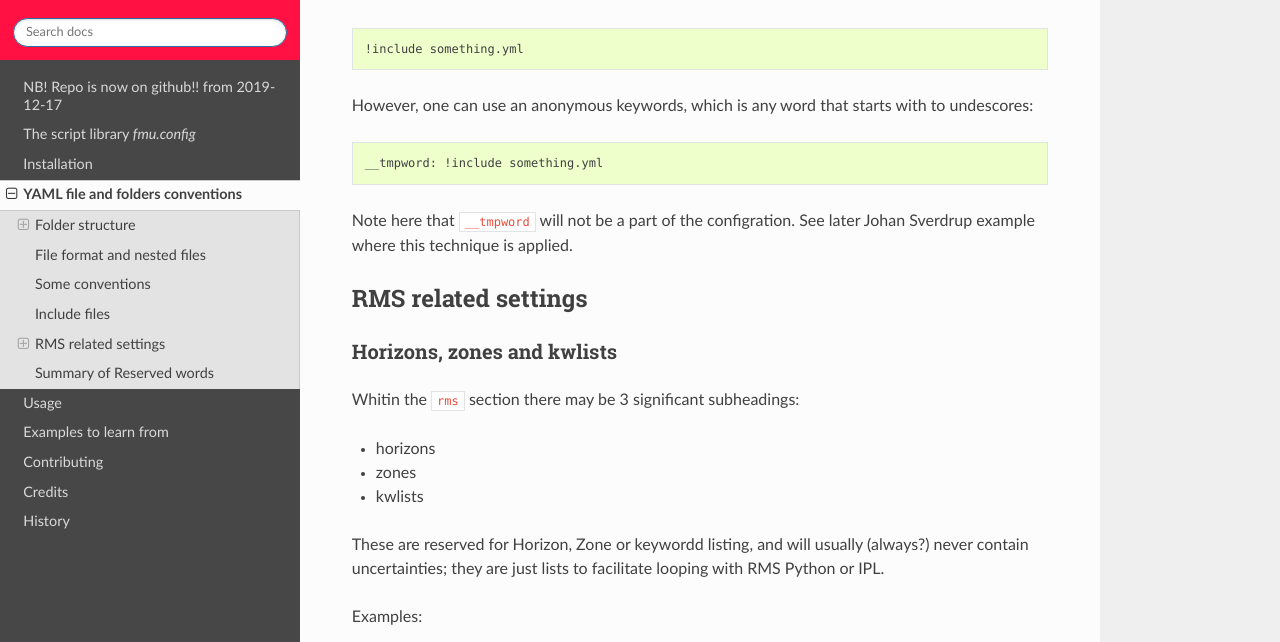
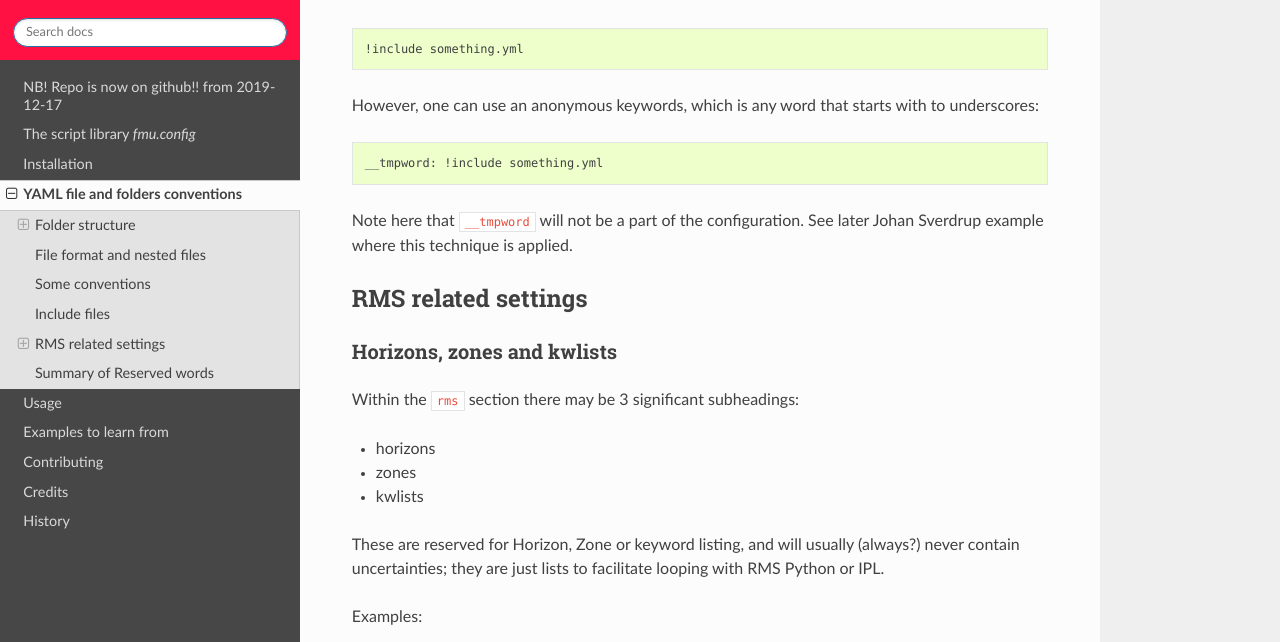
Before and after one commit to equinor/fmu-config, a Sphinx documentation site: the page built from docs/yamlformat.rst, in a window 1280 px wide and 1400 px high, scrolled down 2625 px. Shown: the part 162-804 px from the top of the window. Built offline with Sphinx 7.4.7 and the Read the Docs theme 2.0.0, drawn with Linux system fonts in a browser that asks for light colours; pages that are not in the unit, such as notebooks, are missing from menus; the version number could not be read and is left out; some of the changed text lies outside the part shown.

Commit message:
Correct typos in rst files

```diff
--- a/docs/yamlformat.rst
+++ b/docs/yamlformat.rst
@@ -139,12 +140,12 @@ This variant is not allowed::
 
   !include something.yml
 
-However, one can use an anonymous keywords, which is any word that starts with to undescores::
+However, one can use an anonymous keywords, which is any word that starts with to underscores::
 
   __tmpword: !include something.yml
 
 
-Note here that ``__tmpword`` will not be a part of the configration. See later Johan Sverdrup
+Note here that ``__tmpword`` will not be a part of the configuration. See later Johan Sverdrup
 example where this technique is applied.
 
 
@@ -155,13 +156,13 @@ RMS related settings
 Horizons, zones and kwlists
 ~~~~~~~~~~~~~~~~~~~~~~~~~~~
 
-Whitin the ``rms`` section there may be 3 significant subheadings:
+Within the ``rms`` section there may be 3 significant subheadings:
 
 * horizons
 * zones
 * kwlists
 
-These are  reserved for Horizon, Zone or keywordd listing, and will usually (always?) never
+These are reserved for Horizon, Zone or keyword listing, and will usually (always?) never
 contain uncertainties; they are just lists to facilitate looping with RMS
 Python or IPL.
 
```
Also changed, not shown: other parts of docs/yamlformat.rst (+9 -8 lines).
